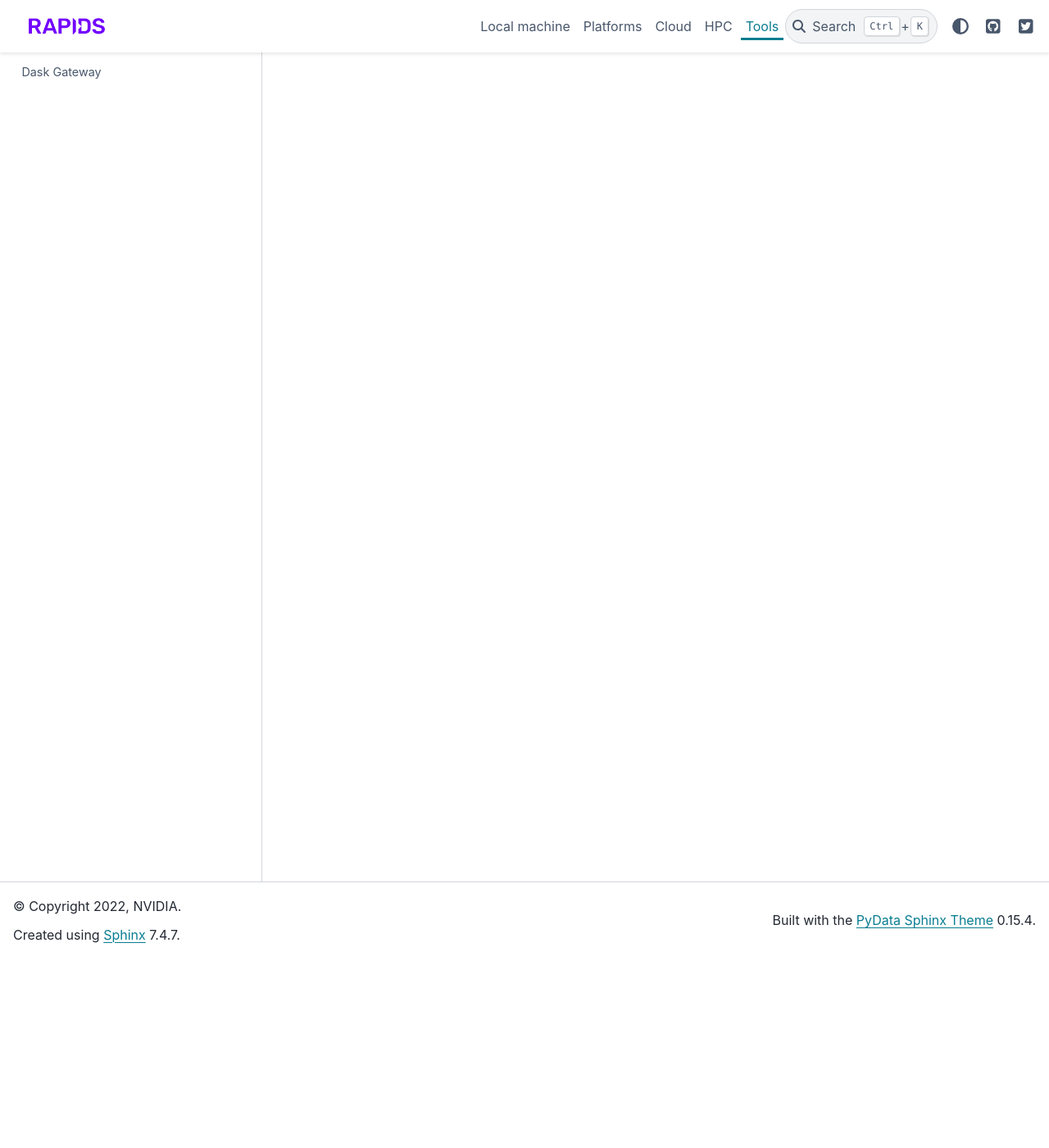
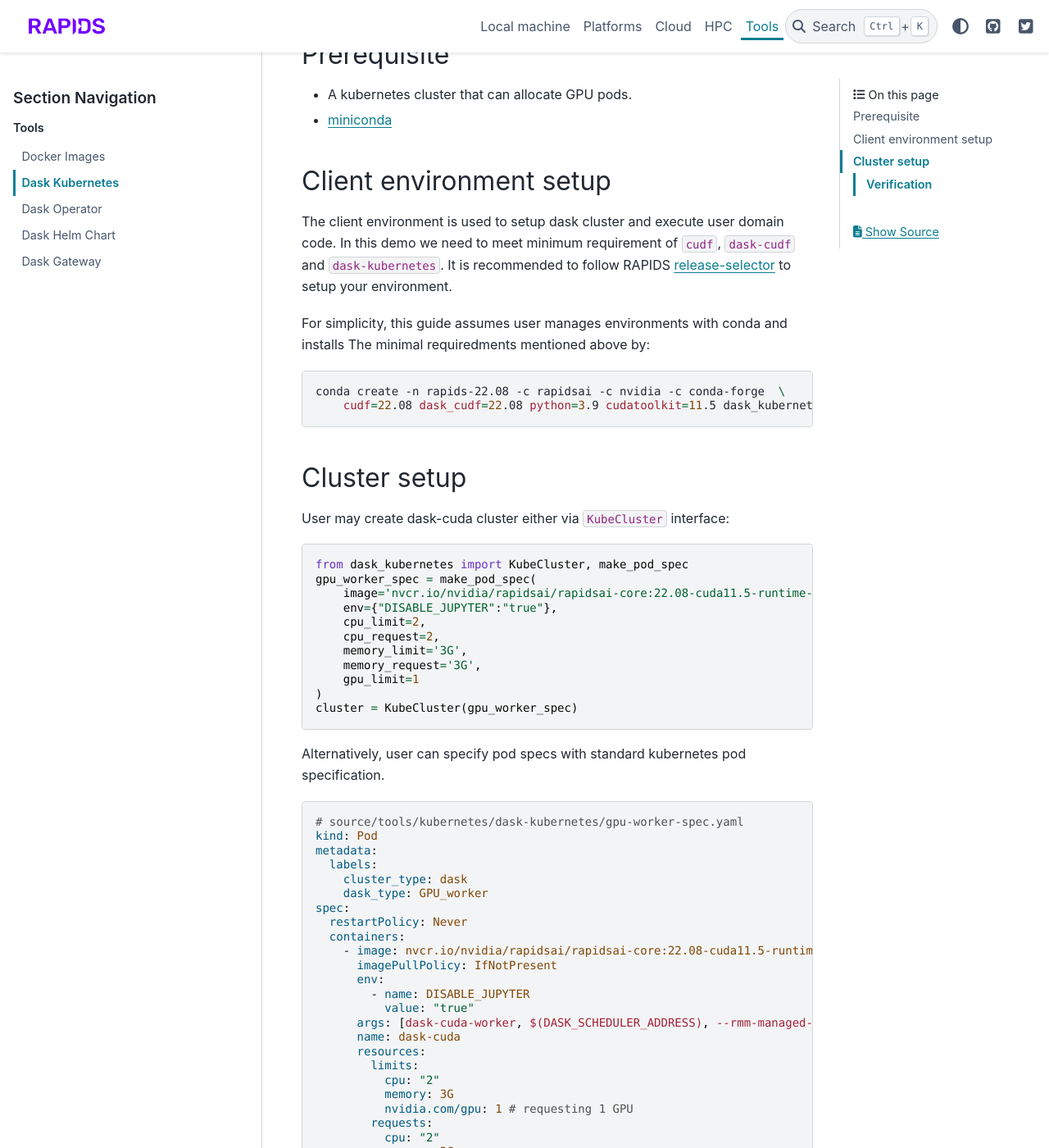
Before and after one commit to rapidsai/deployment, a Sphinx documentation site: the page built from source/tools/kubernetes/dask-kubernetes.md, in a window 1280 px wide and 1400 px high, scrolled down 231 px. Shown: the whole window at 82% size. Built offline with Sphinx 7.4.7 and the PyData theme 0.15.4, drawn with Linux system fonts in a browser that asks for light colours; some of the changed text lies outside the part shown.

Commit message:
Add Dask-Kubernetes Rapids Setup Guide (#38)
* Add a note

* add gpu-worker-spec

* apply pre-commit hooks

````diff
--- a/source/tools/kubernetes/dask-kubernetes.md
+++ b/source/tools/kubernetes/dask-kubernetes.md
@@ -1 +1,79 @@
 # Dask Kubernetes
+
+This article introduces the classic way to setup RAPIDS with `dask-kubernetes`.
+
+## Prerequisite
+
+- A kubernetes cluster that can allocate GPU pods.
+- [miniconda](https://docs.conda.io/en/latest/miniconda.html)
+
+## Client environment setup
+
+The client environment is used to setup dask cluster and execute user domain code.
+In this demo we need to meet minimum requirement of `cudf`, `dask-cudf` and
+`dask-kubernetes`. It is recommended to follow RAPIDS
+[release-selector](https://rapids.ai/start.html#get-rapids) to setup your environment.
+
+For simplicity, this guide assumes user manages environments with conda and installs
+The minimal requiredments mentioned above by:
+
+```bash
+conda create -n rapids-22.08 -c rapidsai -c nvidia -c conda-forge  \
+    cudf=22.08 dask_cudf=22.08 python=3.9 cudatoolkit=11.5 dask_kubernetes
+```
+
+## Cluster setup
+
+User may create dask-cuda cluster either via `KubeCluster` interface:
+
+```python
+from dask_kubernetes import KubeCluster, make_pod_spec
+gpu_worker_spec = make_pod_spec(
+    image='nvcr.io/nvidia/rapidsai/rapidsai-core:22.08-cuda11.5-runtime-ubuntu20.04-py3.9',
+    env={"DISABLE_JUPYTER":"true"},
+    cpu_limit=2,
+    cpu_request=2,
+    memory_limit='3G',
+    memory_request='3G',
+    gpu_limit=1
+)
+cluster = KubeCluster(gpu_worker_spec)
+```
+
+Alternatively, user can specify pod specs with standard kubernetes pod specification.
+
+```{literalinclude} ./dask-kubernetes/gpu-worker-spec.yaml
+:language: yaml
+```
+
+Load the spec via:
+
+```python
+cluster = KubeCluster('gpu-worker-spec.yaml')
+```
+
+```{note}
+It is recommended that the client's and scheduler's dask version match. User should pick
+the same RAPIDS version when installing client environment and when picking the image for
+worker pods.
+```
+
+At this point, a cluster containing a single dask-scheduler pod is setup.
+To create the worker pods, use `cluster.scale`.
+
+```python
+cluster.scale(3)
+```
+
+### Verification
+
+Create a small `dask_cudf` dataframe and compute the result on the cluster:
+
+```python
+import cudf, dask_cudf
+
+ddf = dask_cudf.from_cudf(cudf.DataFrame(
+    {'a': list(range(20))}), npartitions=2)
+ddf.sum().compute()
+# should print a: 190
+```
--- /dev/null
+++ b/source/tools/kubernetes/dask-kubernetes/gpu-worker-spec.yaml
@@ -0,0 +1,25 @@
+# source/tools/kubernetes/dask-kubernetes/gpu-worker-spec.yaml
+kind: Pod
+metadata:
+  labels:
+    cluster_type: dask
+    dask_type: GPU_worker
+spec:
+  restartPolicy: Never
+  containers:
+    - image: nvcr.io/nvidia/rapidsai/rapidsai-core:22.08-cuda11.5-runtime-ubuntu20.04-py3.9
+      imagePullPolicy: IfNotPresent
+      env:
+        - name: DISABLE_JUPYTER
+          value: "true"
+      args: [dask-cuda-worker, $(DASK_SCHEDULER_ADDRESS), --rmm-managed-memory]
+      name: dask-cuda
+      resources:
+        limits:
+          cpu: "2"
+          memory: 3G
+          nvidia.com/gpu: 1 # requesting 1 GPU
+        requests:
+          cpu: "2"
+          memory: 3G
+          nvidia.com/gpu: 1 # requesting 1 GPU
````
